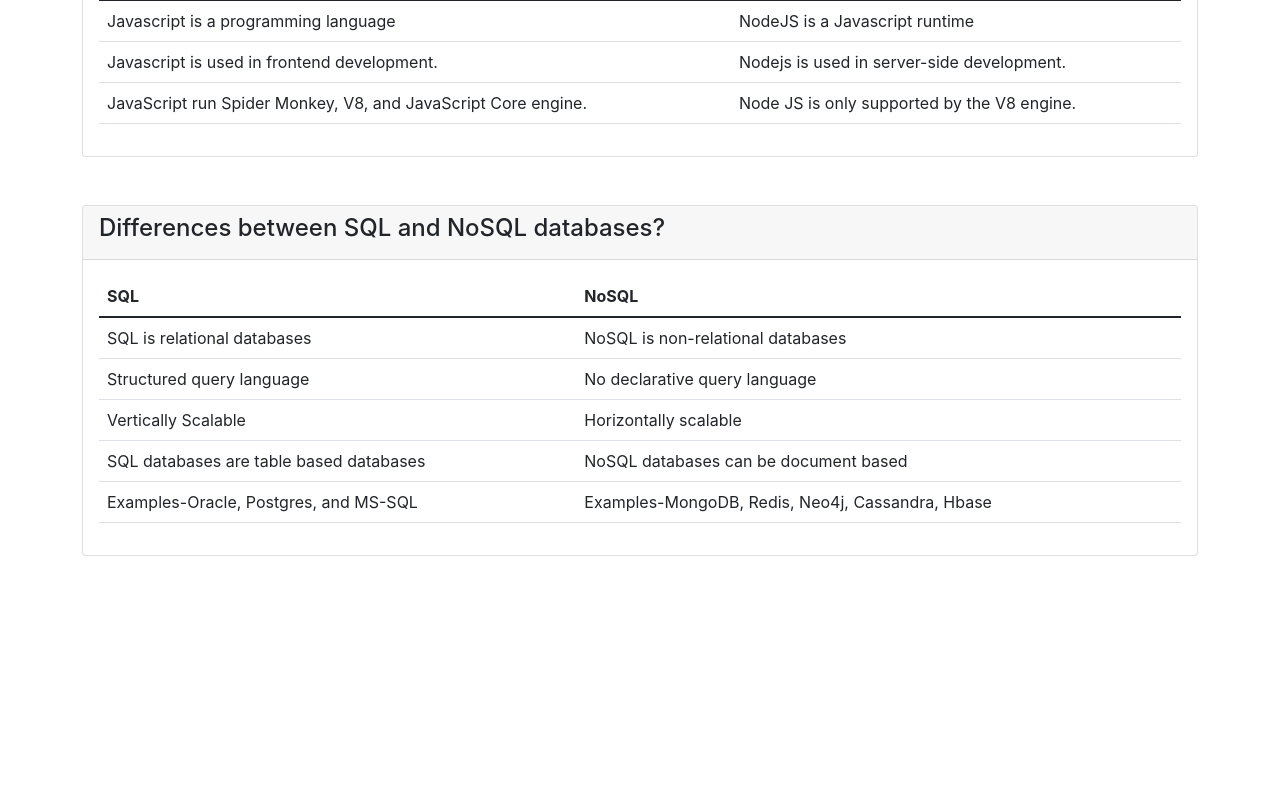
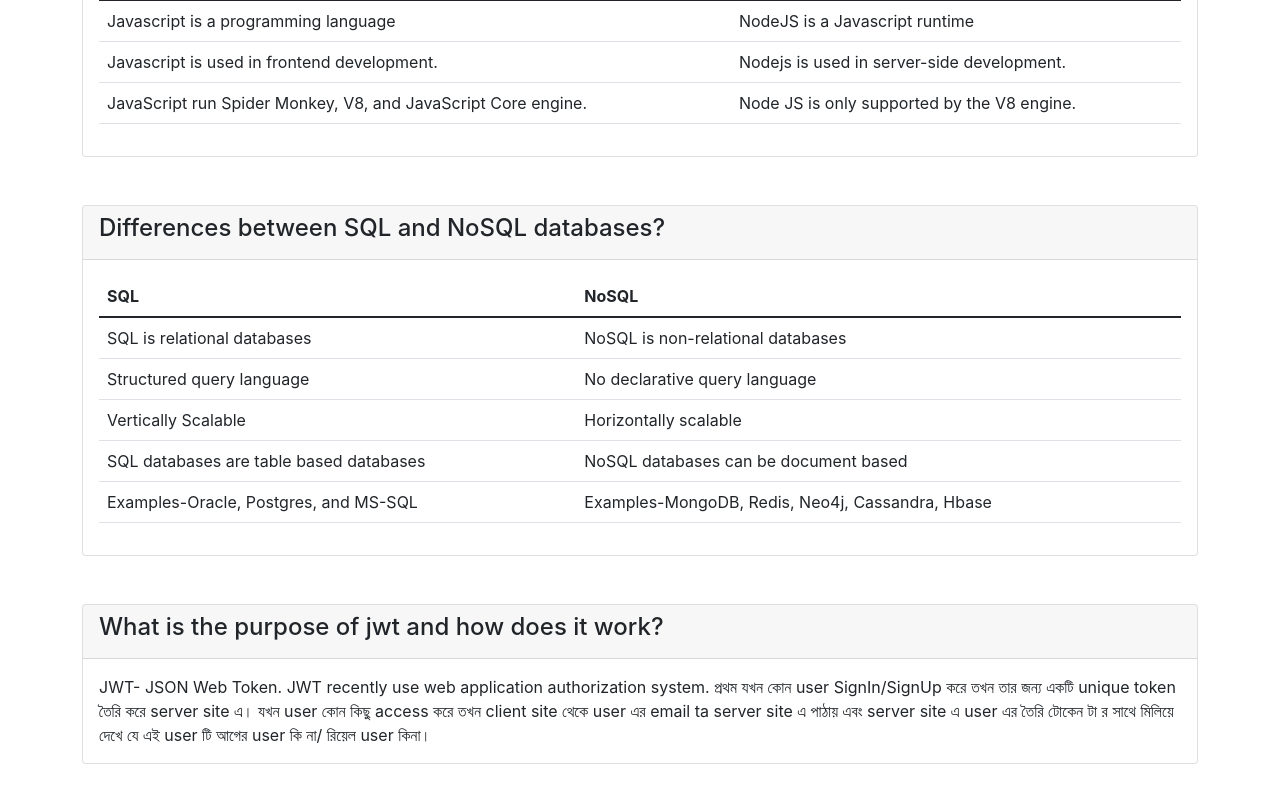
Before and after one commit to shahadat4536/warehouse-management-client-side, a React (Create React App) app: page /blogs in a window 1280 px wide. Shown: the part 262-1062 px from the top of the page. Before the commit the page ends 866 px from the top, so only its background shows below. Built offline with nearby package versions, Linux system fonts and the light colour scheme; no server answers.

Commit message:
last q add

```diff
--- a/src/components/Blogs/Blogs.js
+++ b/src/components/Blogs/Blogs.js
@@ -84,7 +84,21 @@
       </div>
 
       {/* ---------------------------------------------------------------------------- */}
-      <div></div>
+      <div className="card my-5">
+        <div className="card-header">
+          <h4> What is the purpose of jwt and how does it work?</h4>
+        </div>
+        <div className="card-body">
+          <p className="card-text">
+            JWT- JSON Web Token. JWT recently use web application authorization
+            system. প্রথম যখন কোন user SignIn/SignUp করে তখন তার জন্য একটি
+            unique token তৈরি করে server site এ। যখন user কোন কিছু access করে
+            তখন client site থেকে user এর email ta server site এ পাঠায় এবং server
+            site এ user এর তৈরি টোকেন টা র সাথে মিলিয়ে দেখে যে এই user টি আগের
+            user কি না/ রিয়েল user কিনা।
+          </p>
+        </div>
+      </div>
     </div>
   );
 };
```
